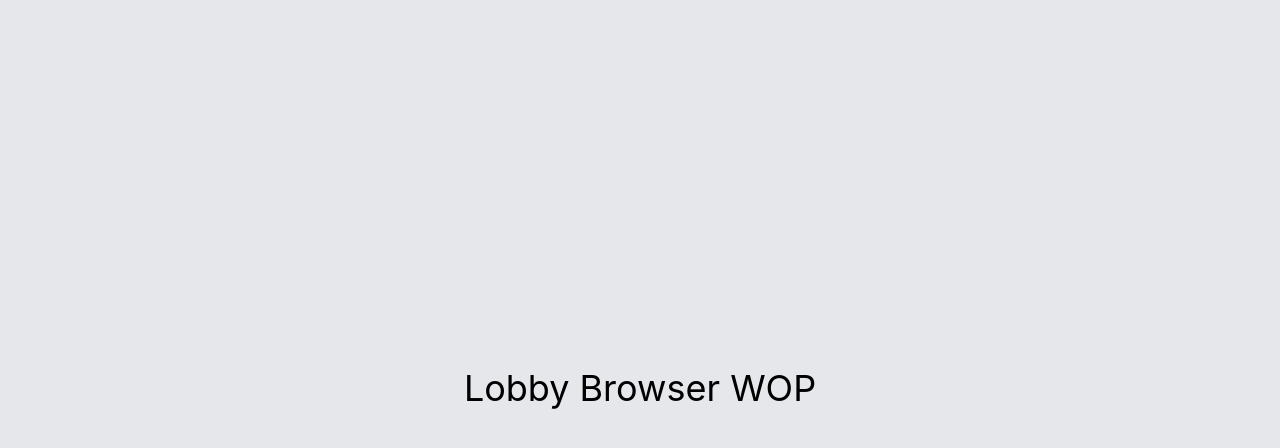
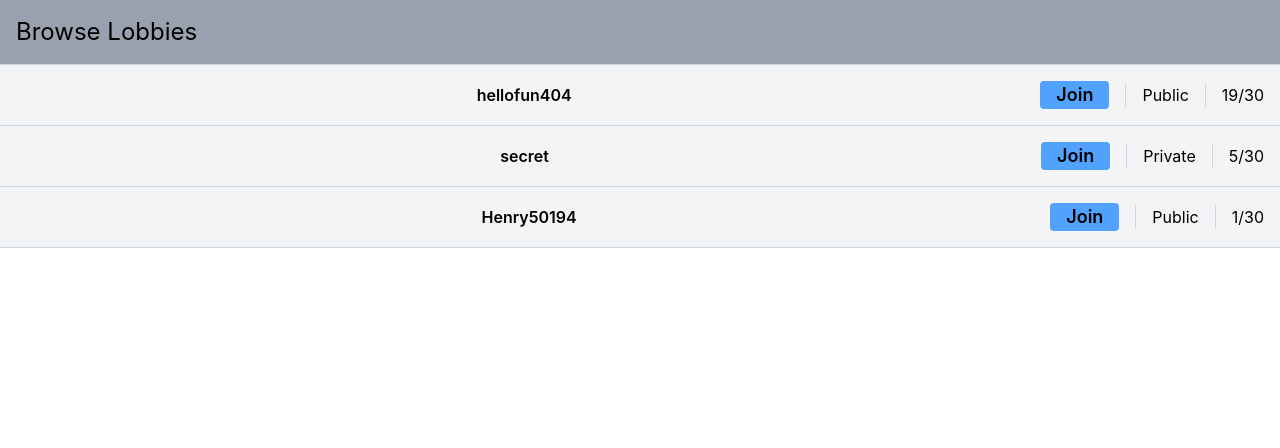
Before and after one commit to RHermanet14/bingo, a Next.js app: page /browser in a window 1280 px wide. Shown: the top 448 px of the page. Built offline with nearby package versions, Linux system fonts and the light colour scheme.

Commit message:
tried to design lobby browser

```diff
--- /dev/null
+++ b/app/browser/grid/Grid.tsx
@@ -0,0 +1,29 @@
+"use client" // for now
+import {Lobby} from "./types";
+
+interface GridProps {
+    items: Lobby[];
+}
+export default function Grid({items}: GridProps) {
+    return (
+        <div className="grid grid-cols-1 border-t border-gray-300">
+            {items.map((item) => (
+                <div key={item.id} className="flex items-center p-4 bg-gray-100 justify-start gap-2 border-b border-gray-300">
+                    <p className="flex-grow font-semibold truncate text-center">
+                        {item.name}
+                    </p>
+                    <button
+                        onClick={() => alert(`Joining ${item.name}'s Game...`)}
+                        className="bg-blue-400 rounded text-lg px-4 font-semibold">
+                        Join
+                    </button>
+                    <div className="w-px h-6 bg-gray-300 mx-2"></div>
+                    <p>{item.type}</p>
+                    <div className="w-px h-6 bg-gray-300 mx-2"></div>
+                    <p>{item.size}/30</p>
+
+                </div>
+            ))}
+        </div>
+    );
+}
--- /dev/null
+++ b/app/browser/grid/types.ts
@@ -0,0 +1,6 @@
+export type Lobby = {
+    id: number;
+    type: "Public" | "Private";
+    name: string;
+    size: number;
+};
--- a/app/browser/page.tsx
+++ b/app/browser/page.tsx
@@ -1,7 +1,16 @@
-export default function Page() {
+import Grid from "./grid/Grid";
+import {Lobby} from "./grid/types"
+
+export default function BrowserPage() {
+  const items: Lobby[] = [
+    {id: 1, type: "Public", name:"hellofun404", size: 19},
+    {id: 2, type:"Private", name:"secret", size: 5},
+    {id:3, type:"Public", name: "Henry50194", size:1},
+  ];
   return (
-    <div className="min-h-screen bg-gray-200 flex flex-col items-center justify-center">
-      <h1 className="text-4xl mb-6">Lobby Browser WOP</h1>
+    <div>
+      <h1 className="text-2xl bg-gray-400 p-4">Browse Lobbies</h1>
+      <Grid items={items}/>
     </div>
   )
 }
--- a/app/page.tsx
+++ b/app/page.tsx
@@ -17,8 +17,7 @@ export default function Page() {
   return (
     <div className="min-h-screen bg-gray-200 flex flex-col items-center justify-center">
       <h1 className="text-4xl mb-6">Enter Username</h1>
-      <form action="/search" className="flex space-x-2">
-        <input
+      <input
           name="name"
           placeholder="friendly_user123"
           value={username}
@@ -31,7 +30,6 @@ export default function Page() {
         >
           Submit
         </button>
-      </form>
     </div>
   )
 }
```
